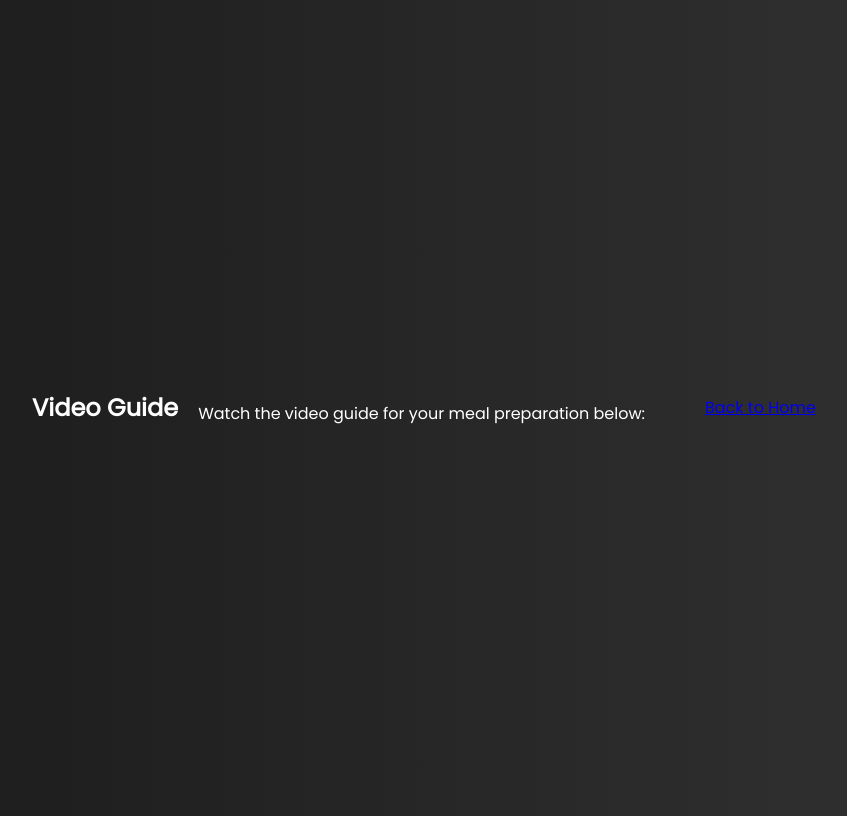
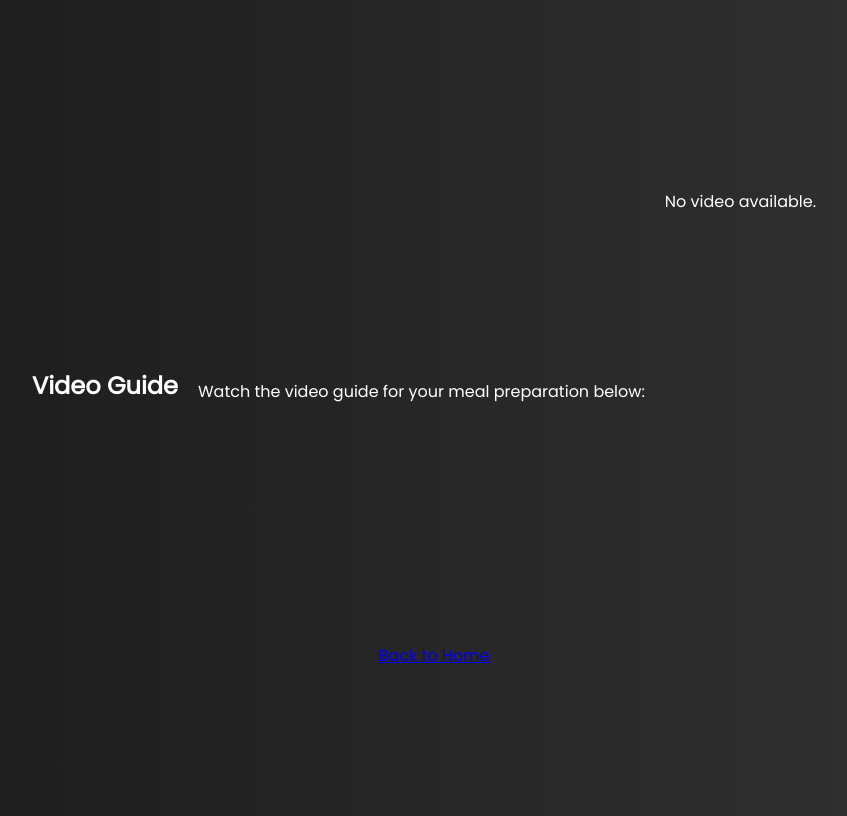
Before and after one commit to Sammy2266/Random-meal-generator, a plain HTML site: page videoguide.html in a window 1280 px wide. Shown: the whole page, without its empty margins (216-1063 px from the left). Drawn offline with Linux system fonts and the light colour scheme.

Commit message:
Update videoguide.html

```diff
--- a/videoguide.html
+++ b/videoguide.html
@@ -7,21 +7,28 @@
     <link rel="stylesheet" href="style.css">
 </head>
 <body>
-    <div class="container text-center">
+    <div class="container">
         <h2>Video Guide</h2>
         <p>Watch the video guide for your meal preparation below:</p>
         <div class="videoWrapper">
-            <iframe id="videoFrame" width="560" height="315" src="" frameborder="0" allowfullscreen></iframe>
+            <iframe id="mealVideo" width="560" height="315" frameborder="0" allowfullscreen></iframe>
         </div>
         <br>
-        <a href="index.html" class="button-primary">Back to Home</a>
+        <a href="index.html">Back to Home</a>
     </div>
+
     <script>
-        // Extract the video ID from the URL parameters
-        const urlParams = new URLSearchParams(window.location.search);
-        const videoId = urlParams.get('v');
+        function getQueryParam(param) {
+            const urlParams = new URLSearchParams(window.location.search);
+            return urlParams.get(param);
+        }
+
+        const videoId = getQueryParam('videoId');
+
         if (videoId) {
-            document.getElementById('videoFrame').src = `https://www.youtube.com/embed/${videoId}`;
+            document.getElementById('mealVideo').src = `https://www.youtube.com/embed/${videoId}`;
+        } else {
+            document.querySelector('.videoWrapper').innerHTML = "<p>No video available.</p>";
         }
     </script>
 </body>
```
